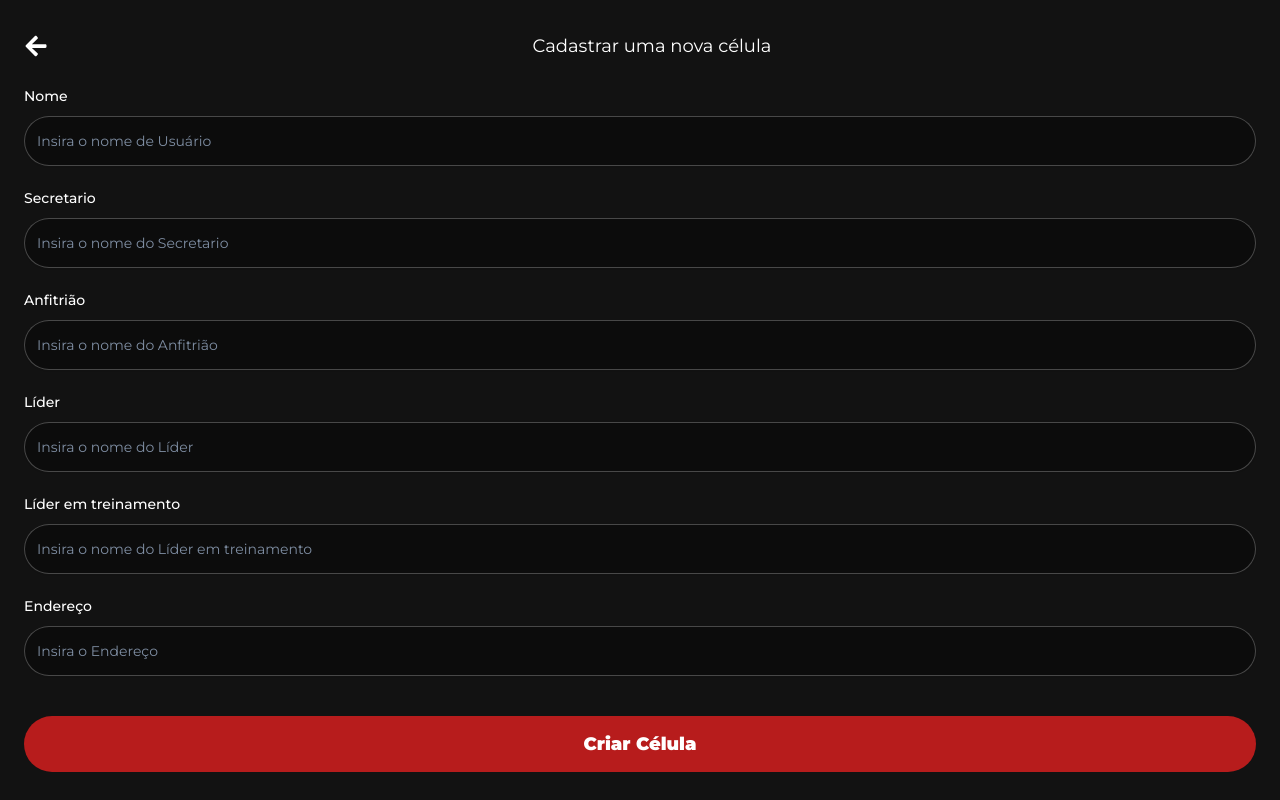
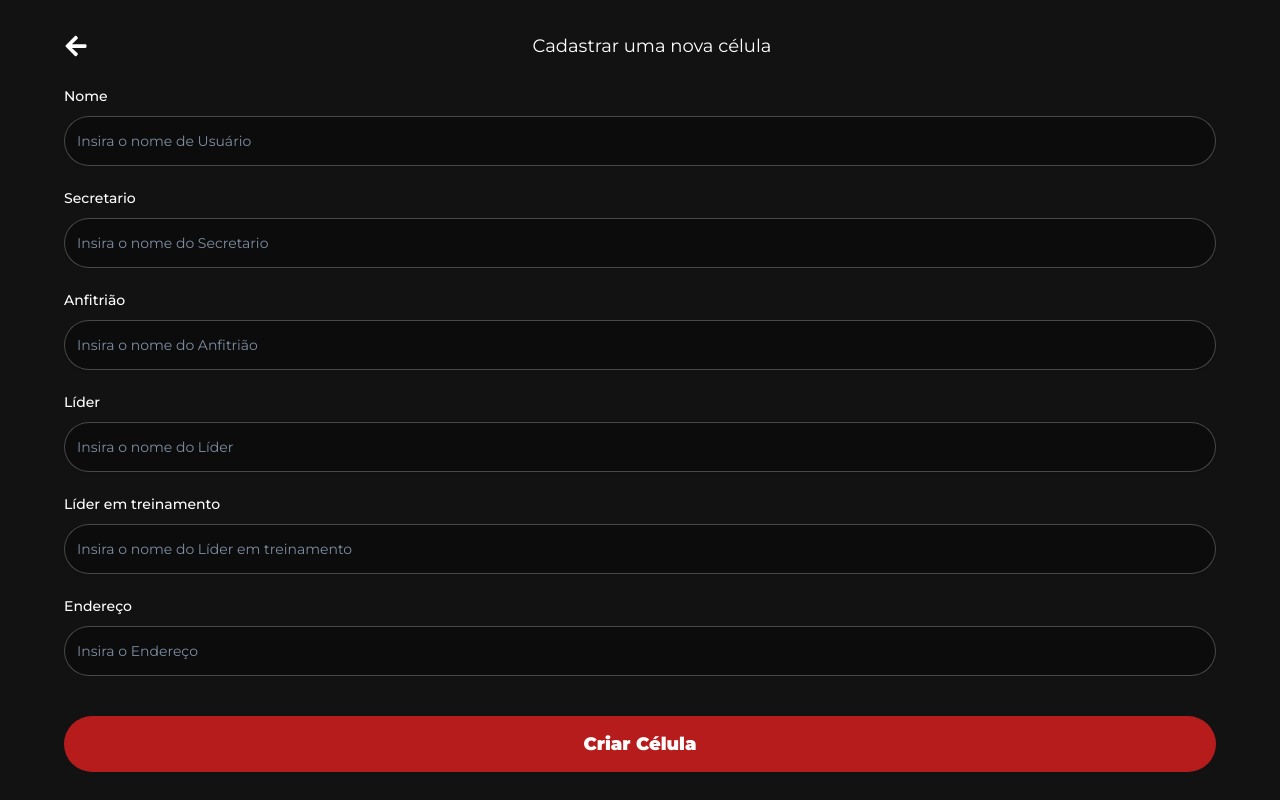
Before and after one commit to EliasMartinzs/igreja-front, a Next.js app: page /admin/criar-celula in a window 1280 px wide. Built offline with nearby package versions, Linux system fonts and the light colour scheme.

Commit message:
design responsivo

```diff
--- a/app/admin/_components/Header.tsx
+++ b/app/admin/_components/Header.tsx
@@ -3,7 +3,7 @@ import { Avatar, AvatarFallback, AvatarImage } from "@/components/ui/avatar";
 export function Header() {
   return (
     <header className="w-full mt-8 center px-2 relative mb-10">
-      <Avatar className="absolute left-0 ml-6">
+      <Avatar className="absolute left-0 max-lg:ml-6">
         <AvatarImage src="https://github.com/shadcn.png" alt="@shadcn" />
         <AvatarFallback>CN</AvatarFallback>
       </Avatar>
--- a/app/admin/criar-celula/page.tsx
+++ b/app/admin/criar-celula/page.tsx
@@ -1,4 +1,5 @@
 "use client";
+
 import { Button } from "@/components/ui/button";
 import {
   Form,
@@ -35,7 +36,7 @@ export default function CreateCelula() {
   }
 
   return (
-    <div className="mx-6 space-y-6">
+    <div className="mx-6 space-y-6 lg:max-w-6xl lg:mx-auto">
       <TopHeader message="Cadastrar uma nova célula" />
 
       <Form {...form}>
--- a/app/admin/criar-secretario/page.tsx
+++ b/app/admin/criar-secretario/page.tsx
@@ -36,7 +36,7 @@ export default function CreateSecretary() {
   }
 
   return (
-    <div className="mx-6 space-y-6">
+    <div className="mx-6 space-y-6 lg:max-w-6xl lg:mx-auto">
       <TopHeader message="Cadastrar um novo Secretario" />
 
       <Form {...form}>
--- a/app/admin/page.tsx
+++ b/app/admin/page.tsx
@@ -4,7 +4,7 @@ import { TabsAdm } from "./_components/TabsAdm";
 
 export default function Admin() {
   return (
-    <main className="mx-6 space-y-6">
+    <main className="mx-6 space-y-6 lg:max-w-6xl lg:mx-auto">
       <Header />
       <h2 className="font-semibold text-2xl">Bem Vindo, Antonio!</h2>
       <Status />
--- a/app/globals.css
+++ b/app/globals.css
@@ -43,6 +43,10 @@
   }
 }
 
+body {
+  font-family: "Montserrat", sans-serif;
+}
+
 .center {
   @apply flex items-center justify-center;
 }
--- a/tailwind.config.ts
+++ b/tailwind.config.ts
@@ -10,6 +10,9 @@ const config = {
   ],
   prefix: "",
   theme: {
+    fontFamily: {
+      sans: ["Montserrat", "sans-serif"],
+    },
     container: {
       center: true,
       padding: "2rem",
```
Also changed, not shown: 1 other file (tests, documents, lock files or other folders).
